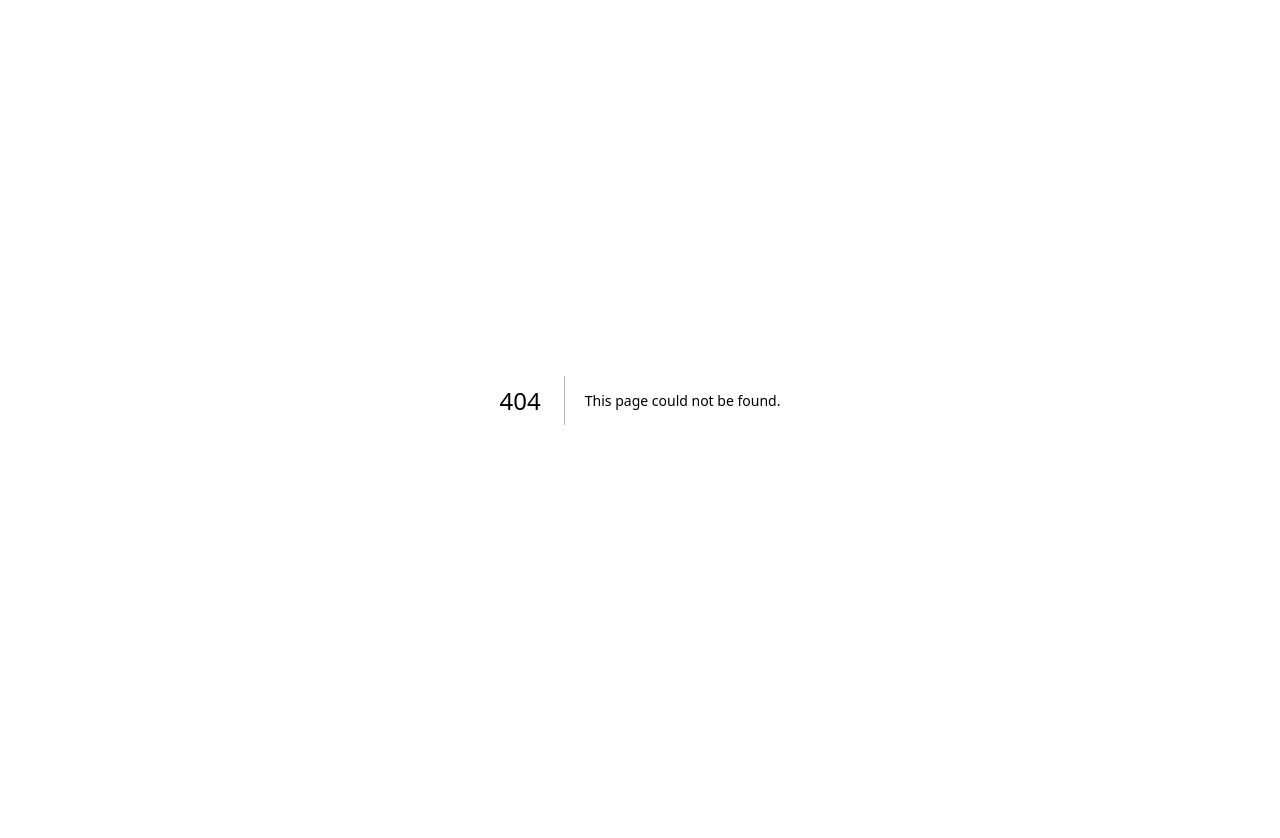
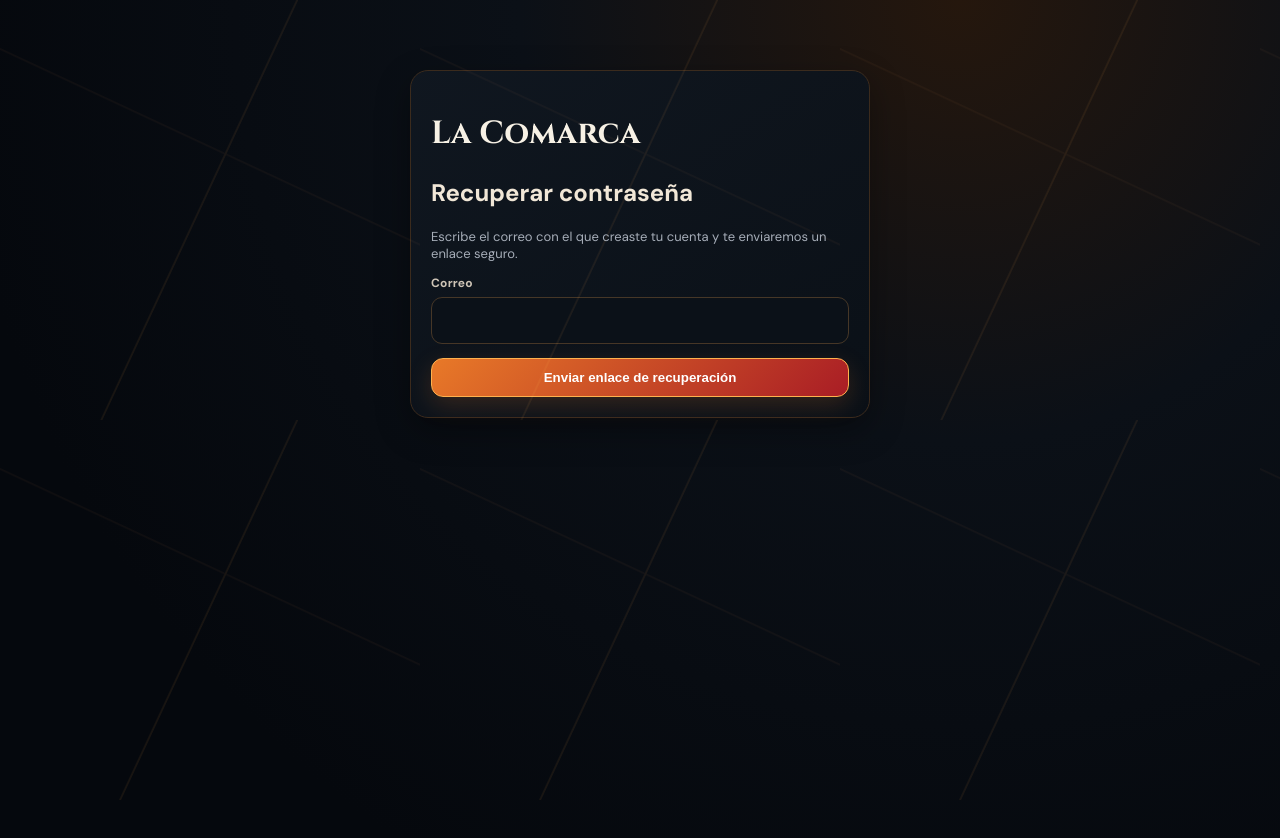
Before and after one commit to lacomarcaventas-del/la-comarca-pokemon, a Next.js app: page /recuperar in a window 1280 px wide. Before the commit this address had no page. Shown: the top 838 px of the page. Before the commit the page ends 800 px from the top, so only its background shows below. Built offline with nearby package versions, Linux system fonts and the light colour scheme; no server answers.

Commit message:
Add customer password recovery page

```diff
--- /dev/null
+++ b/app/recuperar/page.tsx
@@ -0,0 +1,75 @@
+"use client";
+
+import { useEffect, useState } from "react";
+import { useSearchParams } from "next/navigation";
+import { supabaseBrowser } from "../../lib/supabase";
+
+export default function RecuperarContrasena() {
+  const sb = supabaseBrowser();
+  const search = useSearchParams();
+  const [email, setEmail] = useState("");
+  const [password, setPassword] = useState("");
+  const [confirm, setConfirm] = useState("");
+  const [recovery, setRecovery] = useState(false);
+  const [busy, setBusy] = useState(false);
+  const [message, setMessage] = useState("");
+  const [error, setError] = useState("");
+
+  useEffect(() => {
+    if (search.get("mode") === "recovery") setRecovery(true);
+    const { data: listener } = sb.auth.onAuthStateChange((event) => {
+      if (event === "PASSWORD_RECOVERY") setRecovery(true);
+    });
+    return () => listener.subscription.unsubscribe();
+  }, [search, sb]);
+
+  async function requestReset(e: React.FormEvent) {
+    e.preventDefault();
+    setBusy(true); setError(""); setMessage("");
+    const { error } = await sb.auth.resetPasswordForEmail(email.trim(), {
+      redirectTo: `${window.location.origin}/recuperar?mode=recovery`,
+    });
+    if (error) setError(error.message);
+    else setMessage("Si existe una cuenta con ese correo, te enviamos un enlace para crear una nueva contraseña.");
+    setBusy(false);
+  }
+
+  async function savePassword(e: React.FormEvent) {
+    e.preventDefault();
+    setBusy(true); setError(""); setMessage("");
+    if (password.length < 8) { setError("La contraseña debe tener al menos 8 caracteres."); setBusy(false); return; }
+    if (password !== confirm) { setError("Las contraseñas no coinciden."); setBusy(false); return; }
+    const { error } = await sb.auth.updateUser({ password });
+    if (error) setError(error.message);
+    else {
+      setMessage("Contraseña actualizada correctamente. Ya puedes iniciar sesión.");
+      setPassword(""); setConfirm("");
+    }
+    setBusy(false);
+  }
+
+  return <main className="wrap"><div className="panel center">
+    <h1 className="brand">La Comarca</h1>
+    {recovery ? <>
+      <h2>Crea tu nueva contraseña</h2>
+      <p className="muted">Escribe y confirma la contraseña que usarás para entrar a tu cuenta.</p>
+      <form onSubmit={savePassword}>
+        <label>Nueva contraseña</label>
+        <input type="password" required minLength={8} value={password} onChange={e=>setPassword(e.target.value)} autoComplete="new-password" />
+        <label>Confirmar contraseña</label>
+        <input type="password" required minLength={8} value={confirm} onChange={e=>setConfirm(e.target.value)} autoComplete="new-password" />
+        <button className="btn" style={{width:"100%",marginTop:14}} disabled={busy}>{busy?"Guardando...":"Guardar nueva contraseña"}</button>
+      </form>
+    </> : <>
+      <h2>Recuperar contraseña</h2>
+      <p className="muted">Escribe el correo con el que creaste tu cuenta y te enviaremos un enlace seguro.</p>
+      <form onSubmit={requestReset}>
+        <label>Correo</label>
+        <input type="email" required value={email} onChange={e=>setEmail(e.target.value)} autoComplete="email" />
+        <button className="btn" style={{width:"100%",marginTop:14}} disabled={busy}>{busy?"Enviando...":"Enviar enlace de recuperación"}</button>
+      </form>
+    </>}
+    {message && <p className="notice">{message}</p>}
+    {error && <p className="notice">{error}</p>}
+  </div></main>;
+}
```
